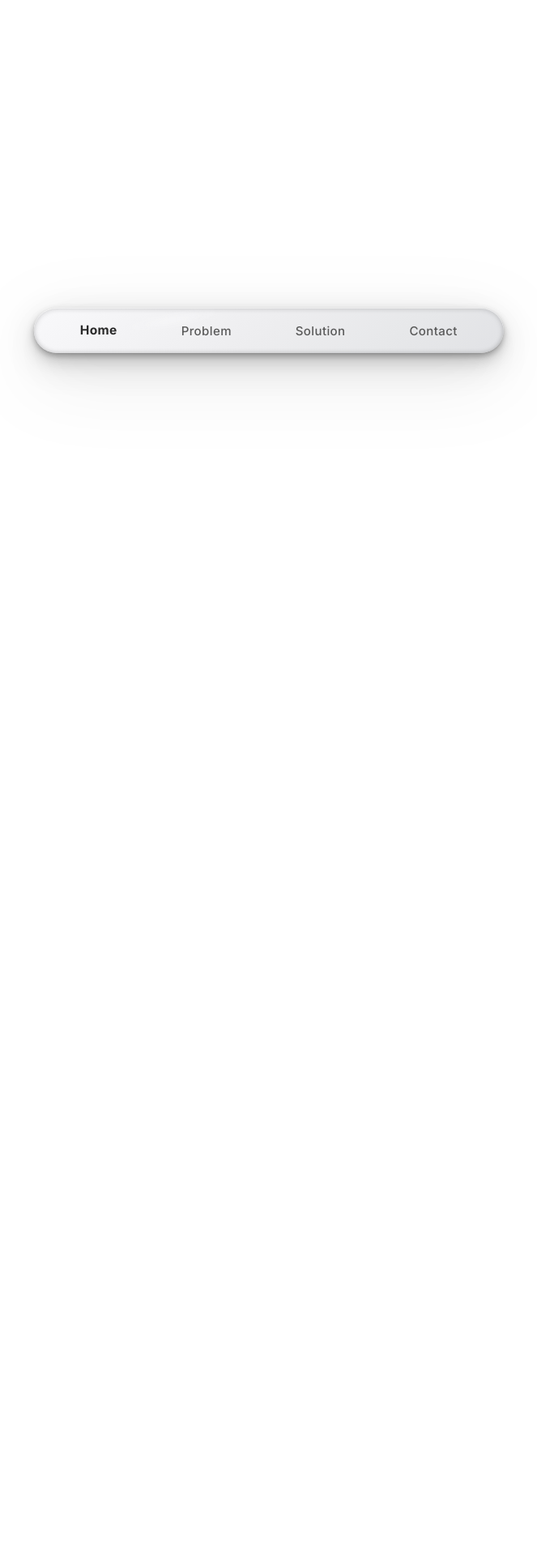
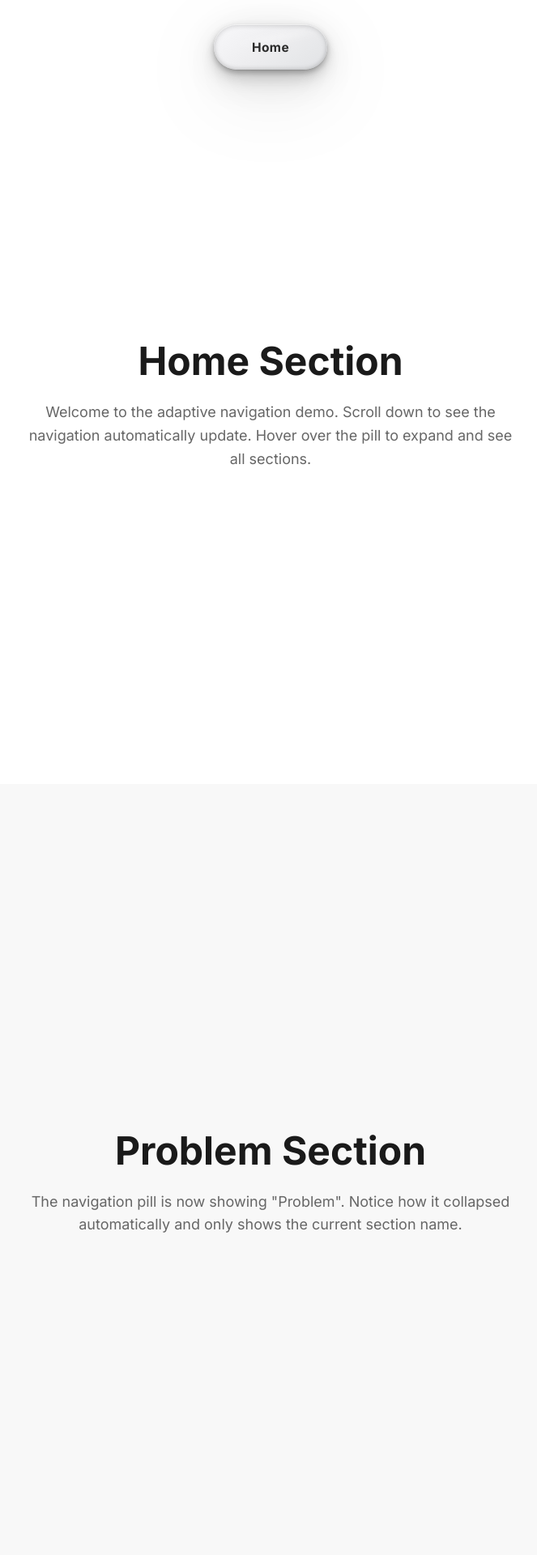
Before and after one commit to Om-Rohilla/Navigation, a React (Vite) app: page / in a window 1280 px wide. Shown: the top 1920 px of the page at 81% size, without its empty margins (306-969 px from the left). Before the commit the page ends 816 px from the top, so only its background shows below. Built offline with nearby package versions, Linux system fonts and the light colour scheme.

Commit message:
Add smart scroll-aware navigation

```diff
--- a/src/components/ui/component.tsx
+++ b/src/components/ui/component.tsx
@@ -3,75 +3,103 @@ import { motion, useSpring } from 'framer-motion'
 
 interface NavItem {
   label: string
+  id: string
 }
 
 /**
- * 3D Pill Navigation Bar
- * A premium 3D navigation component with sliding selector capsule and synchronized motion
+ * 3D Adaptive Navigation Pill
+ * Smart navigation with scroll detection and hover expansion
  */
 export const PillBase: React.FC = () => {
-  const [activeIndex, setActiveIndex] = useState(0)
-  const [capsuleProps, setCapsuleProps] = useState({ width: 0, left: 0 })
-  const itemRefs = useRef<(HTMLButtonElement | null)[]>([])
+  const [activeSection, setActiveSection] = useState('home')
+  const [expanded, setExpanded] = useState(false)
+  const [hovering, setHovering] = useState(false)
   const containerRef = useRef<HTMLDivElement>(null)
+  const hoverTimeoutRef = useRef<NodeJS.Timeout | null>(null)
 
   const navItems: NavItem[] = [
-    { label: 'Home' },
-    { label: 'Problem' },
-    { label: 'Solution' },
-    { label: 'Contact' },
+    { label: 'Home', id: 'home' },
+    { label: 'Problem', id: 'problem' },
+    { label: 'Solution', id: 'solution' },
+    { label: 'Contact', id: 'contact' },
   ]
 
-  // Spring animations for smooth, bouncy motion
-  const capsuleX = useSpring(0, { stiffness: 220, damping: 25, mass: 1 })
-  const capsuleWidth = useSpring(0, { stiffness: 220, damping: 25, mass: 1 })
+  // Spring animations for smooth motion
+  const pillWidth = useSpring(140, { stiffness: 220, damping: 25, mass: 1 })
   const pillShift = useSpring(0, { stiffness: 220, damping: 25, mass: 1 })
 
-  // Update capsule position when active item changes or window resizes
+  // Scroll detection - track which section is visible
   useEffect(() => {
-    const updateCapsulePosition = () => {
-      const activeElement = itemRefs.current[activeIndex]
-      const container = containerRef.current
+    const sections = navItems.map(item => document.getElementById(item.id)).filter(Boolean) as HTMLElement[]
 
-      if (activeElement && container) {
-        const containerRect = container.getBoundingClientRect()
-        const buttonRect = activeElement.getBoundingClientRect()
+    const observerOptions = {
+      root: null,
+      rootMargin: '-50% 0px -50% 0px',
+      threshold: 0
+    }
 
-        // Calculate position relative to container
-        const left = buttonRect.left - containerRect.left
-        const width = buttonRect.width
+    const observer = new IntersectionObserver((entries) => {
+      entries.forEach(entry => {
+        if (entry.isIntersecting) {
+          setActiveSection(entry.target.id)
+        }
+      })
+    }, observerOptions)
 
-        setCapsuleProps({ width, left })
-        capsuleX.set(left)
-        capsuleWidth.set(width)
+    sections.forEach(section => observer.observe(section))
 
-        // Calculate subtle pill shift based on direction from center
-        const center = (navItems.length - 1) / 2
-        const shift = (activeIndex - center) * 1.5 // Subtle 1.5px per item from center
-        pillShift.set(shift)
+    return () => {
+      sections.forEach(section => observer.unobserve(section))
+    }
+  }, [])
+
+  // Handle hover expansion
+  useEffect(() => {
+    if (hovering) {
+      setExpanded(true)
+      pillWidth.set(580)
+      if (hoverTimeoutRef.current) {
+        clearTimeout(hoverTimeoutRef.current)
+      }
+    } else {
+      hoverTimeoutRef.current = setTimeout(() => {
+        setExpanded(false)
+        pillWidth.set(140)
+      }, 600)
+    }
+
+    return () => {
+      if (hoverTimeoutRef.current) {
+        clearTimeout(hoverTimeoutRef.current)
+      }
+    }
+  }, [hovering, pillWidth])
+
+  const handleMouseEnter = () => {
+    setHovering(true)
+  }
+
+  const handleMouseLeave = () => {
+    setHovering(false)
+  }
+
+  const handleSectionClick = (sectionId: string) => {
+    setActiveSection(sectionId)
+    const element = document.getElementById(sectionId)
+    if (element) {
+      element.scrollIntoView({ behavior: 'smooth', block: 'start' })
     }
   }
 
-    // Update immediately
-    updateCapsulePosition()
-
-    // Update on window resize
-    window.addEventListener('resize', updateCapsulePosition)
-
-    // Small delay to ensure DOM is fully rendered
-    const timer = setTimeout(updateCapsulePosition, 50)
-
-    return () => {
-      window.removeEventListener('resize', updateCapsulePosition)
-      clearTimeout(timer)
-    }
-  }, [activeIndex, capsuleX, capsuleWidth, pillShift, navItems.length])
+  const activeItem = navItems.find(item => item.id === activeSection)
 
   return (
     <motion.nav
+      onMouseEnter={handleMouseEnter}
+      onMouseLeave={handleMouseLeave}
       className="relative rounded-full"
       style={{
-        width: '580px',
+        width: pillWidth,
         height: '56px',
         background: `
           linear-gradient(145deg, #f9f9fb 0%, #f3f3f5 25%, #ededef 50%, #e7e8ea 75%, #e1e2e5 100%)
@@ -141,20 +169,60 @@ export const PillBase: React.FC = () => {
       {/* Navigation items container */}
       <div
         ref={containerRef}
-        className="relative z-10 h-full flex items-center justify-evenly px-8"
+        className="relative z-10 h-full flex items-center justify-center px-6"
         style={{
-          fontFamily: 'Inter, -apple-system, BlinkMacSystemFont, "Segoe UI", Poppins, sans-serif',
+          fontFamily: 'Inter, -apple-system, BlinkMacSystemFont, "SF Pro", Poppins, sans-serif',
         }}
       >
-        {/* Navigation items */}
+        {/* Collapsed state - show only active section */}
+        {!expanded && activeItem && (
+          <motion.div
+            initial={{ opacity: 0 }}
+            animate={{ opacity: 1 }}
+            exit={{ opacity: 0 }}
+            className="flex items-center"
+          >
+            <span
+              style={{
+                fontSize: '15.5px',
+                fontWeight: 650,
+                color: '#2a2a2a',
+                letterSpacing: '0.4px',
+                whiteSpace: 'nowrap',
+                fontFamily: 'Inter, -apple-system, BlinkMacSystemFont, "SF Pro Display", Poppins, sans-serif',
+                WebkitFontSmoothing: 'antialiased',
+                MozOsxFontSmoothing: 'grayscale',
+                textShadow: `
+                  inset 0 1px 1px rgba(0, 0, 0, 0.28),
+                  0 -1px 1px rgba(255, 255, 255, 0.7),
+                  0 1px 0 rgba(255, 255, 255, 0.5),
+                  0 2px 4px rgba(0, 0, 0, 0.18)
+                `,
+              }}
+            >
+              {activeItem.label}
+            </span>
+          </motion.div>
+        )}
+
+        {/* Expanded state - show all sections with stagger */}
+        {expanded && (
+          <div className="flex items-center justify-evenly w-full">
             {navItems.map((item, index) => {
-          const isActive = activeIndex === index
+              const isActive = item.id === activeSection
 
               return (
-            <button
-              key={index}
-              ref={(el) => (itemRefs.current[index] = el)}
-              onClick={() => setActiveIndex(index)}
+                <motion.button
+                  key={item.id}
+                  initial={{ opacity: 0, x: -10 }}
+                  animate={{ opacity: 1, x: 0 }}
+                  exit={{ opacity: 0, x: -10 }}
+                  transition={{
+                    delay: index * 0.08,
+                    duration: 0.25,
+                    ease: 'easeOut'
+                  }}
+                  onClick={() => handleSectionClick(item.id)}
                   className="relative cursor-pointer transition-all duration-200"
                   style={{
                     fontSize: isActive ? '15.5px' : '15px',
@@ -164,15 +232,13 @@ export const PillBase: React.FC = () => {
                     letterSpacing: '0.4px',
                     background: 'transparent',
                     border: 'none',
-                padding: '10px 22px',
+                    padding: '10px 16px',
                     outline: 'none',
-                zIndex: 20,
                     whiteSpace: 'nowrap',
                     fontFamily: 'Inter, -apple-system, BlinkMacSystemFont, "SF Pro Display", Poppins, sans-serif',
                     WebkitFontSmoothing: 'antialiased',
                     MozOsxFontSmoothing: 'grayscale',
                     transform: isActive ? 'translateY(-1px)' : 'translateY(0)',
-                // Engraved effect
                     textShadow: isActive
                       ? `
                         inset 0 1px 1px rgba(0, 0, 0, 0.28),
@@ -190,30 +256,20 @@ export const PillBase: React.FC = () => {
                   onMouseEnter={(e) => {
                     if (!isActive) {
                       e.currentTarget.style.color = '#484848'
-                  e.currentTarget.style.textShadow = `
-                    inset 0 1px 1px rgba(0, 0, 0, 0.22),
-                    0 -1px 1px rgba(255, 255, 255, 0.65),
-                    0 1px 0 rgba(255, 255, 255, 0.45),
-                    0 2px 3.5px rgba(0, 0, 0, 0.14)
-                  `
                     }
                   }}
                   onMouseLeave={(e) => {
                     if (!isActive) {
                       e.currentTarget.style.color = '#5a5a5a'
-                  e.currentTarget.style.textShadow = `
-                    inset 0 1px 1px rgba(0, 0, 0, 0.20),
-                    0 -1px 1px rgba(255, 255, 255, 0.6),
-                    0 1px 0 rgba(255, 255, 255, 0.4),
-                    0 2px 3px rgba(0, 0, 0, 0.12)
-                  `
                     }
                   }}
                 >
                   {item.label}
-            </button>
+                </motion.button>
               )
             })}
+          </div>
+        )}
       </div>
     </motion.nav>
   )
--- a/src/demos/default.tsx
+++ b/src/demos/default.tsx
@@ -7,16 +7,15 @@ import { PillBase } from '@/components/ui/component'
  */
 export default function Demo() {
   return (
-    <div
-      className="min-h-screen flex items-center justify-center px-8"
-      style={{
-        background: '#ffffff',
-      }}k
-    >
-      {/* Ambient shadow wrapper for premium depth */}
+    <div style={{ background: '#ffffff' }}>
+      {/* Fixed navigation */}
       <div
-        className="flex items-center justify-center"
         style={{
+          position: 'fixed',
+          top: '30px',
+          left: '50%',
+          transform: 'translateX(-50%)',
+          zIndex: 1000,
           filter: `
             drop-shadow(0 4px 6px rgba(0, 0, 0, 0.15))
             drop-shadow(0 12px 24px rgba(0, 0, 0, 0.12))
@@ -26,6 +25,93 @@ export default function Demo() {
       >
         <PillBase />
       </div>
+
+      {/* Scrollable sections */}
+      <section
+        id="home"
+        style={{
+          minHeight: '100vh',
+          display: 'flex',
+          alignItems: 'center',
+          justifyContent: 'center',
+          padding: '80px 40px',
+        }}
+      >
+        <div style={{ textAlign: 'center', maxWidth: '600px' }}>
+          <h1 style={{ fontSize: '48px', fontWeight: 700, color: '#1a1a1a', marginBottom: '20px' }}>
+            Home Section
+          </h1>
+          <p style={{ fontSize: '18px', color: '#666', lineHeight: '1.6' }}>
+            Welcome to the adaptive navigation demo. Scroll down to see the navigation automatically update.
+            Hover over the pill to expand and see all sections.
+          </p>
+        </div>
+      </section>
+
+      <section
+        id="problem"
+        style={{
+          minHeight: '100vh',
+          display: 'flex',
+          alignItems: 'center',
+          justifyContent: 'center',
+          padding: '80px 40px',
+          background: '#f8f8f8',
+        }}
+      >
+        <div style={{ textAlign: 'center', maxWidth: '600px' }}>
+          <h1 style={{ fontSize: '48px', fontWeight: 700, color: '#1a1a1a', marginBottom: '20px' }}>
+            Problem Section
+          </h1>
+          <p style={{ fontSize: '18px', color: '#666', lineHeight: '1.6' }}>
+            The navigation pill is now showing "Problem". Notice how it collapsed automatically
+            and only shows the current section name.
+          </p>
+        </div>
+      </section>
+
+      <section
+        id="solution"
+        style={{
+          minHeight: '100vh',
+          display: 'flex',
+          alignItems: 'center',
+          justifyContent: 'center',
+          padding: '80px 40px',
+        }}
+      >
+        <div style={{ textAlign: 'center', maxWidth: '600px' }}>
+          <h1 style={{ fontSize: '48px', fontWeight: 700, color: '#1a1a1a', marginBottom: '20px' }}>
+            Solution Section
+          </h1>
+          <p style={{ fontSize: '18px', color: '#666', lineHeight: '1.6' }}>
+            The pill updates smoothly as you scroll. Try hovering over it to see all sections
+            and click to navigate directly.
+          </p>
+        </div>
+      </section>
+
+      <section
+        id="contact"
+        style={{
+          minHeight: '100vh',
+          display: 'flex',
+          alignItems: 'center',
+          justifyContent: 'center',
+          padding: '80px 40px',
+          background: '#f8f8f8',
+        }}
+      >
+        <div style={{ textAlign: 'center', maxWidth: '600px' }}>
+          <h1 style={{ fontSize: '48px', fontWeight: 700, color: '#1a1a1a', marginBottom: '20px' }}>
+            Contact Section
+          </h1>
+          <p style={{ fontSize: '18px', color: '#666', lineHeight: '1.6' }}>
+            You've reached the final section. The navigation automatically detected your scroll position
+            and updated to show "Contact".
+          </p>
+        </div>
+      </section>
     </div>
   )
 }
```
Lines whose indentation alone changed are shown as unchanged.
